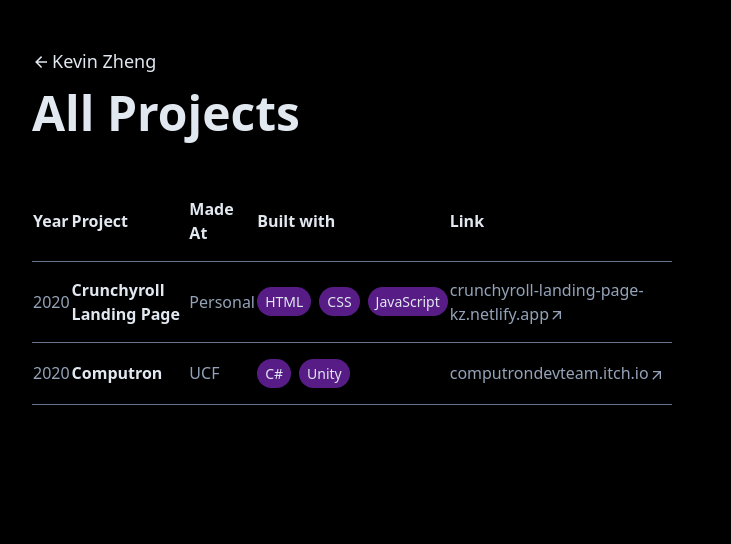
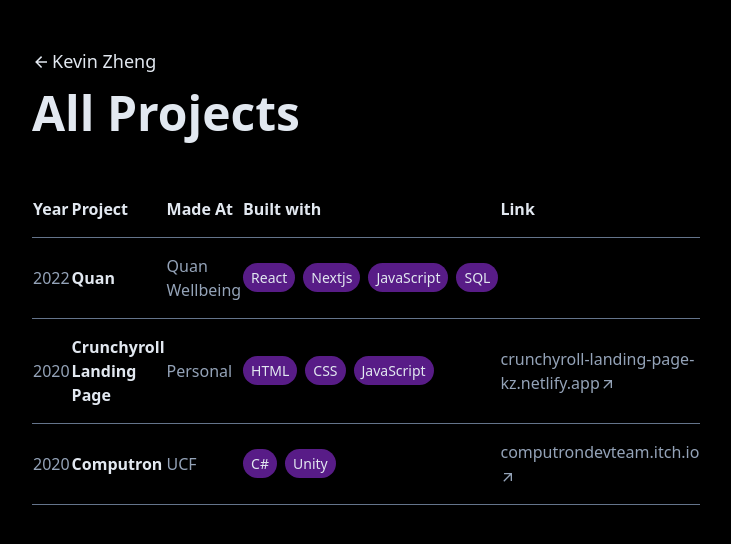
Before and after one commit to KevinZheng99/portfolio-v2, a React (Vite) app: page /archive in a window 1280 px wide. Shown: the top 544 px of the page, without its empty margins (288-1019 px from the left). Built offline with nearby package versions, Linux system fonts and the light colour scheme.

Commit message:
another project

```diff
--- a/src/components/Archive/ProjectsList.jsx
+++ b/src/components/Archive/ProjectsList.jsx
@@ -24,6 +24,7 @@
                 ))}
               </ul>
             </td>
+            {project.link && (
               <td className="group py-4 text-slate-400 hover:text-purple-500 transition-all">
                 <a href={project.link.url} target="_blank" rel="noreferrer">
                   {project.link.name}
@@ -41,6 +42,7 @@
                   />
                 </svg>
               </td>
+            )}
           </tr>
         );
       })}
--- a/src/conts/index.js
+++ b/src/conts/index.js
@@ -12,6 +12,12 @@
 export const GetaboardSkills = ["HTML", "CSS", "JavaScript", "Phaser"];
 
 export const ProjectsArchive = [
+  {
+    year: 2022,
+    projectName: "Quan",
+    madeAt: "Quan Wellbeing",
+    builtWith: ["React", "Nextjs", "JavaScript", "SQL"],
+  },
   {
     year: 2020,
     projectName: "Crunchyroll Landing Page",
```
Lines whose indentation alone changed are shown as unchanged.
